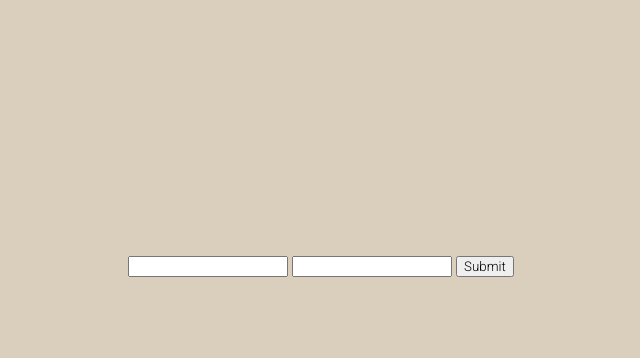
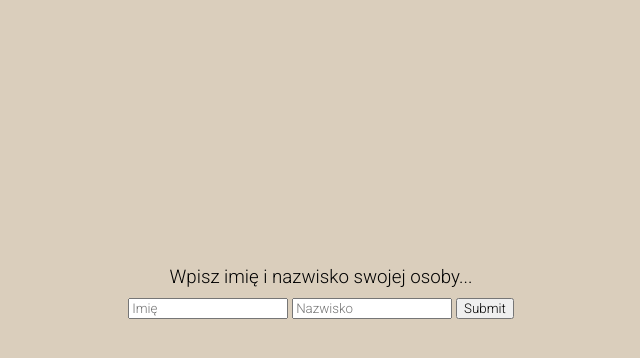
Before and after one commit to kshshton/celeb-birth, a Flask app: page / in a window 1280 px wide. Shown: the top 358 px of the page, without its empty margins (319-959 px from the left). Run offline with Flask 2, Linux system fonts and the light colour scheme.

Commit message:
Design changes

```diff
--- a/static/css/style.css
+++ b/static/css/style.css
@@ -11,5 +11,11 @@ body {
     display: flex;
     align-items: center;
     justify-content: center;
+    flex-flow: column;
     margin-top: 20%;
 }
+
+.items {
+    color: black;
+    margin: 10px;
+}
--- a/templates/form.html
+++ b/templates/form.html
@@ -1,5 +1,6 @@
+<h3 class="items">Wpisz imię i nazwisko swojej osoby...</h3>
 <form method="post">
-    <input type="text" name="first_name">
-    <input type="text" name="last_name">
+    <input type="text" name="first_name" placeholder="Imię">
+    <input type="text" name="last_name" placeholder="Nazwisko">
     <input type="submit">
 </form>
--- a/templates/index.html
+++ b/templates/index.html
@@ -8,9 +8,14 @@
     <title>Document</title>
 </head>
 <body>
+    {% if date %}
+        <p class="items">{{ date }}</p>
+    {% endif %}
+
     {% if form %}
         {% include form %}
+    {% else %}
+        <a class="items" href="/">Wróć</a>
     {% endif %}
-    <p>{{ date }}</p>
 </body>
 </html>
```
